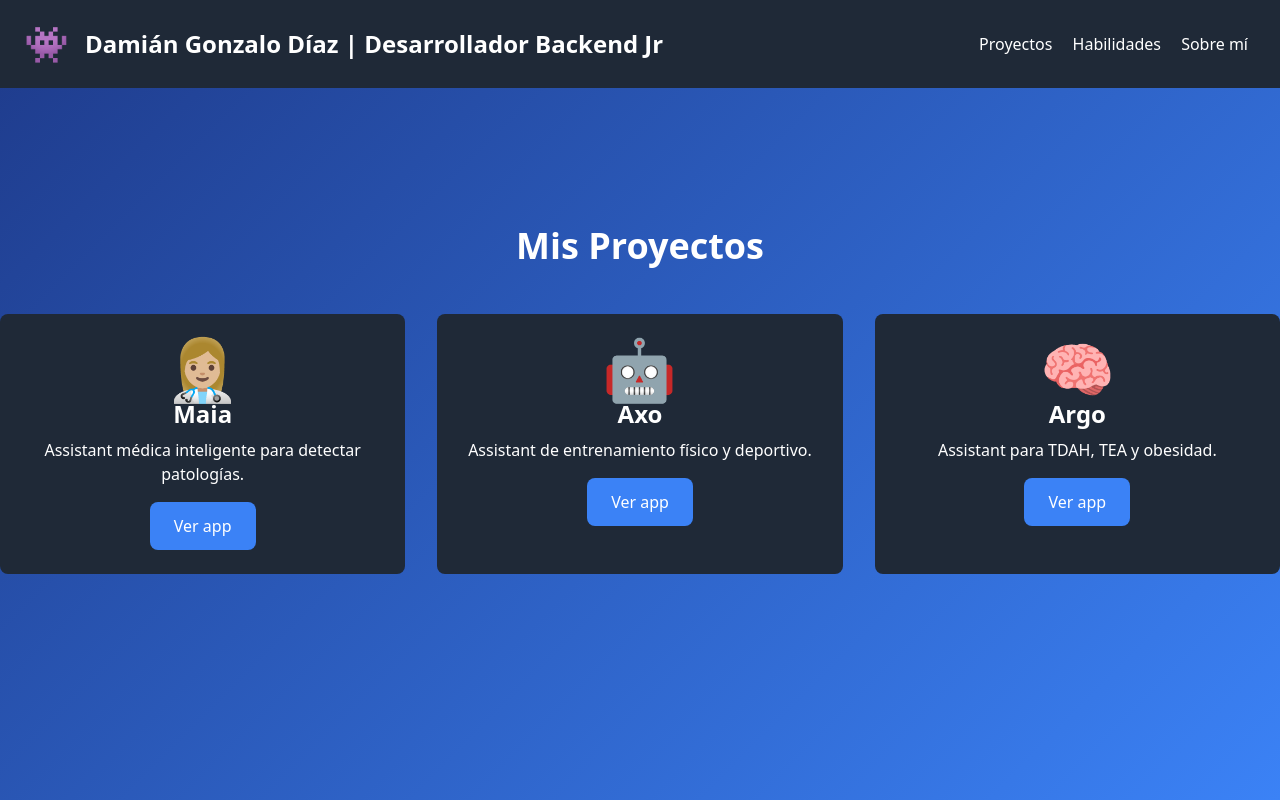
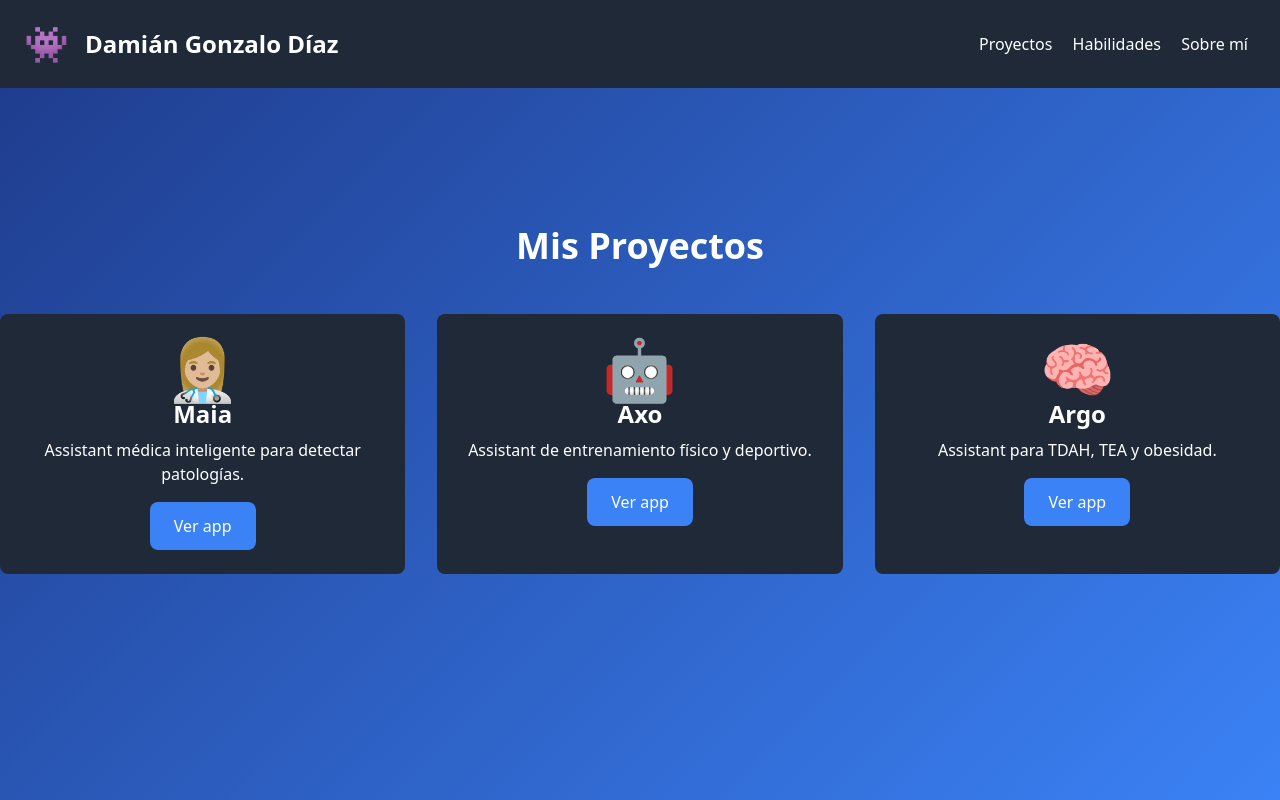
Before and after one commit to damianndiaz/damianndiaz, a plain HTML site: page index.html in a window 1280 px wide. Shown: the top 800 px of the page. Drawn offline with nearby package versions, Linux system fonts and the light colour scheme.

Commit message:
Update index.html

```diff
--- a/index.html
+++ b/index.html
@@ -33,7 +33,7 @@
       <div class="flex items-center">
         <!-- Logo con emoji -->
         <span class="text-4xl mr-4">👾</span>
-        <h1 class="text-2xl font-bold">Damián Gonzalo Díaz | Desarrollador Backend Jr</h1>
+        <h1 class="text-2xl font-bold">Damián Gonzalo Díaz </h1>
       </div>
       <nav>
         <a href="#projects" class="mx-2 hover:text-blue-400">Proyectos</a>
```
